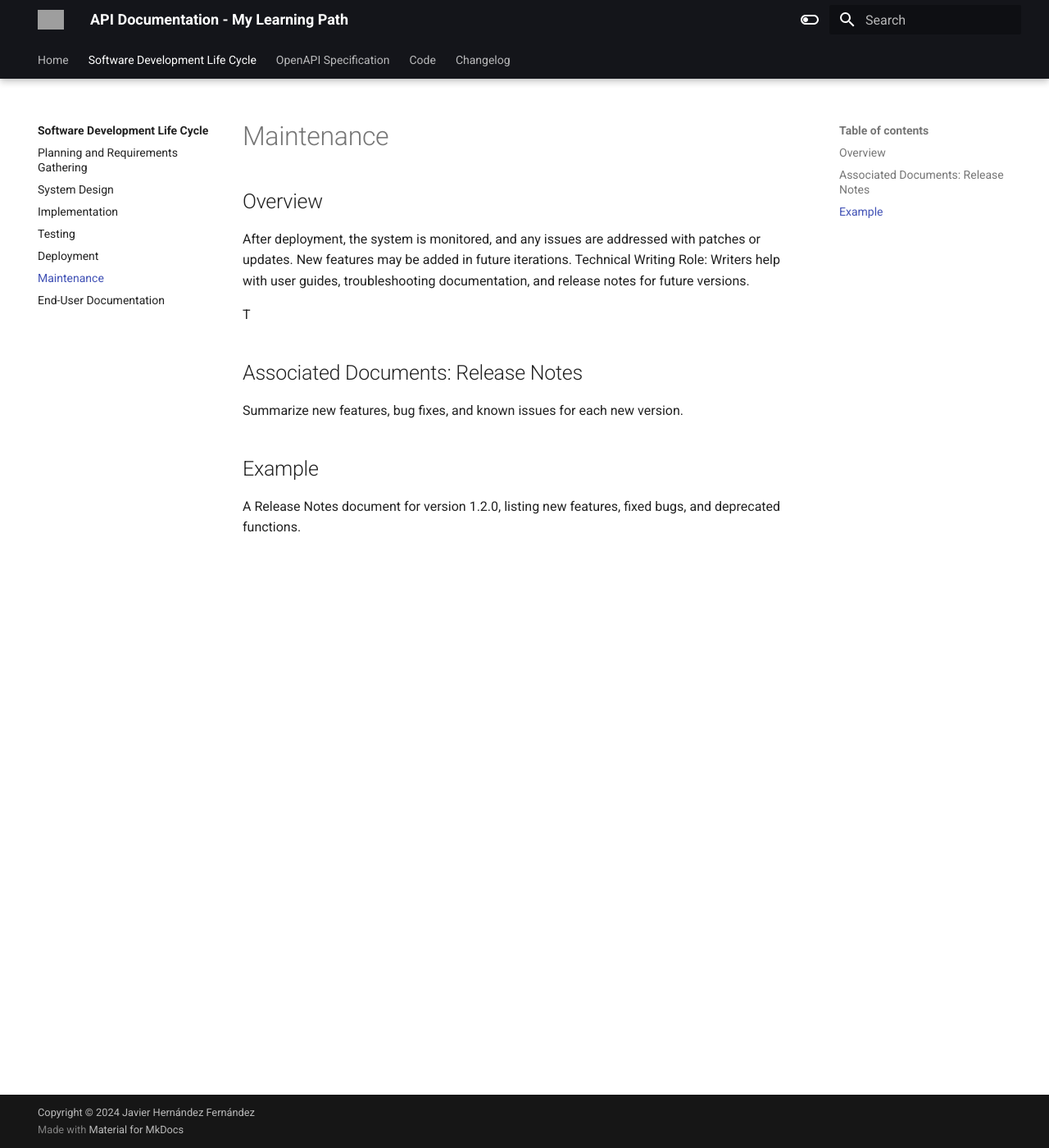
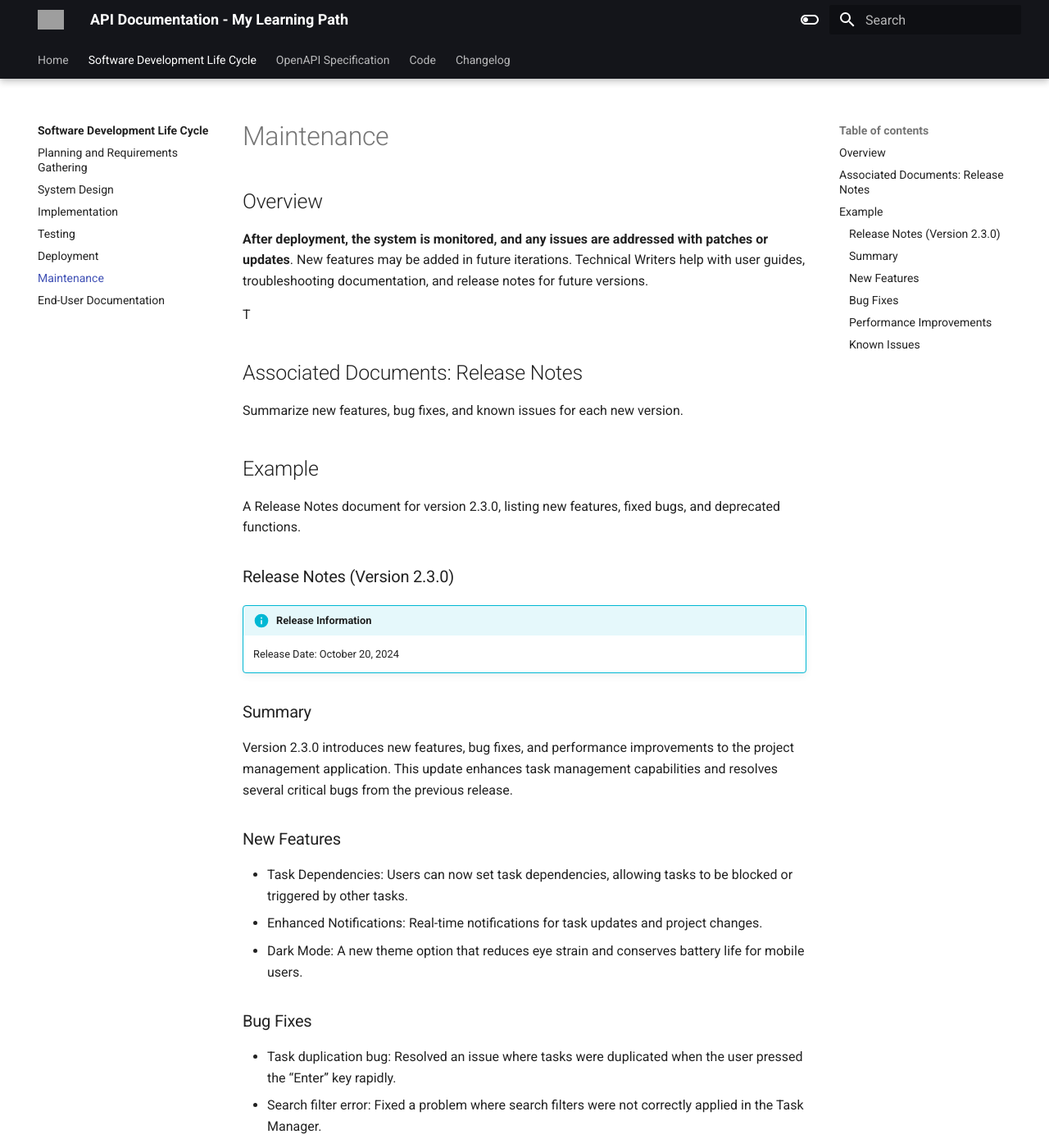
Before and after one commit to javierhf/api-documentation-my-learning-path, an MkDocs documentation site: the page built from docs/sdlc/maintenance/index.md, in a window 1280 px wide and 1400 px high. Shown: the whole window at 82% size. Built offline with MkDocs 1.6.1 and Material for MkDocs 9.7.7, drawn with Linux system fonts in a browser that asks for light colours; some of the changed text lies outside the part shown; grey boxes are pictures that could not be loaded.

Commit message:
Add maintenance release notes draft

```diff
--- a/docs/sdlc/maintenance/index.md
+++ b/docs/sdlc/maintenance/index.md
@@ -2,7 +2,7 @@
 
 ## Overview
 
-After deployment, the system is monitored, and any issues are addressed with patches or updates. New features may be added in future iterations. Technical Writing Role: Writers help with user guides, troubleshooting documentation, and release notes for future versions.
+**After deployment, the system is monitored, and any issues are addressed with patches or updates**. New features may be added in future iterations. Technical Writers help with user guides, troubleshooting documentation, and release notes for future versions.
 
 
 T
@@ -14,4 +14,35 @@ Summarize new features, bug fixes, and known issues for each new version.
 
 ## Example
 
-A Release Notes document for version 1.2.0, listing new features, fixed bugs, and deprecated functions.
+A Release Notes document for version 2.3.0, listing new features, fixed bugs, and deprecated functions.
+
+### Release Notes (Version 2.3.0)
+
+!!! info "Release Information"
+
+    Release Date: October 20, 2024
+
+### Summary
+
+Version 2.3.0 introduces new features, bug fixes, and performance improvements to the project management application. This update enhances task management capabilities and resolves several critical bugs from the previous release.
+
+### New Features
+
+- Task Dependencies: Users can now set task dependencies, allowing tasks to be blocked or triggered by other tasks.
+- Enhanced Notifications: Real-time notifications for task updates and project changes.
+- Dark Mode: A new theme option that reduces eye strain and conserves battery life for mobile users.
+
+### Bug Fixes
+
+- Task duplication bug: Resolved an issue where tasks were duplicated when the user pressed the “Enter” key rapidly.
+- Search filter error: Fixed a problem where search filters were not correctly applied in the Task Manager.
+- UI glitches: Minor visual inconsistencies in the task list view have been corrected.
+
+### Performance Improvements
+
+- Faster Load Times: Optimized task data retrieval to reduce page load times by 20%.
+- Reduced Memory Usage: Improved memory management during large project operations.
+
+### Known Issues
+
+- Mobile Scrolling Bug: On some devices, scrolling the project list may not work smoothly. A fix is being developed for the next release.
```
